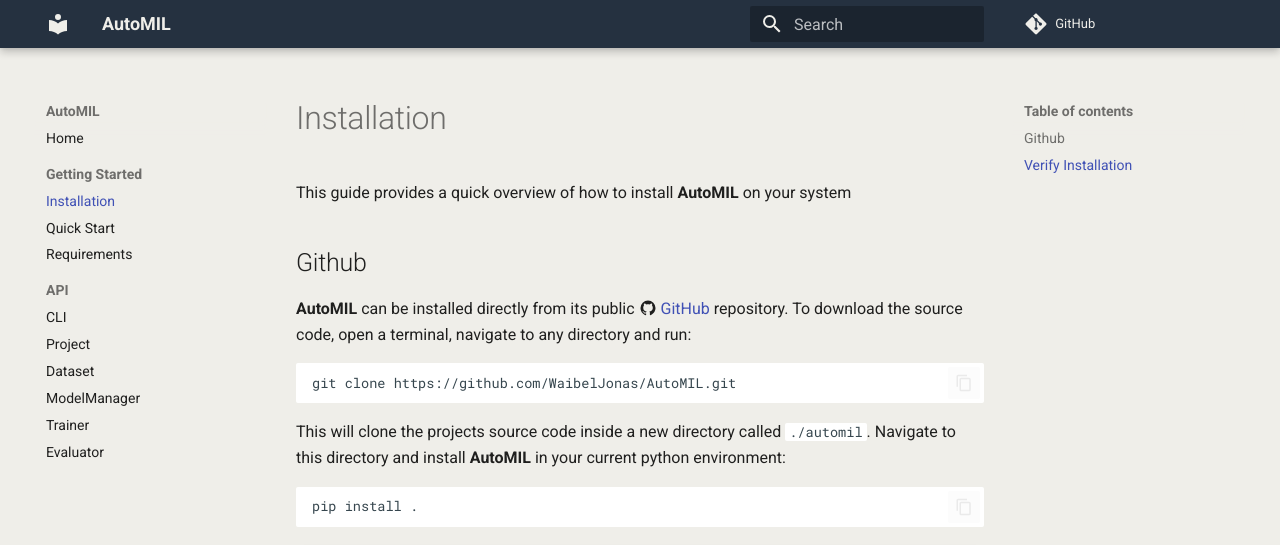
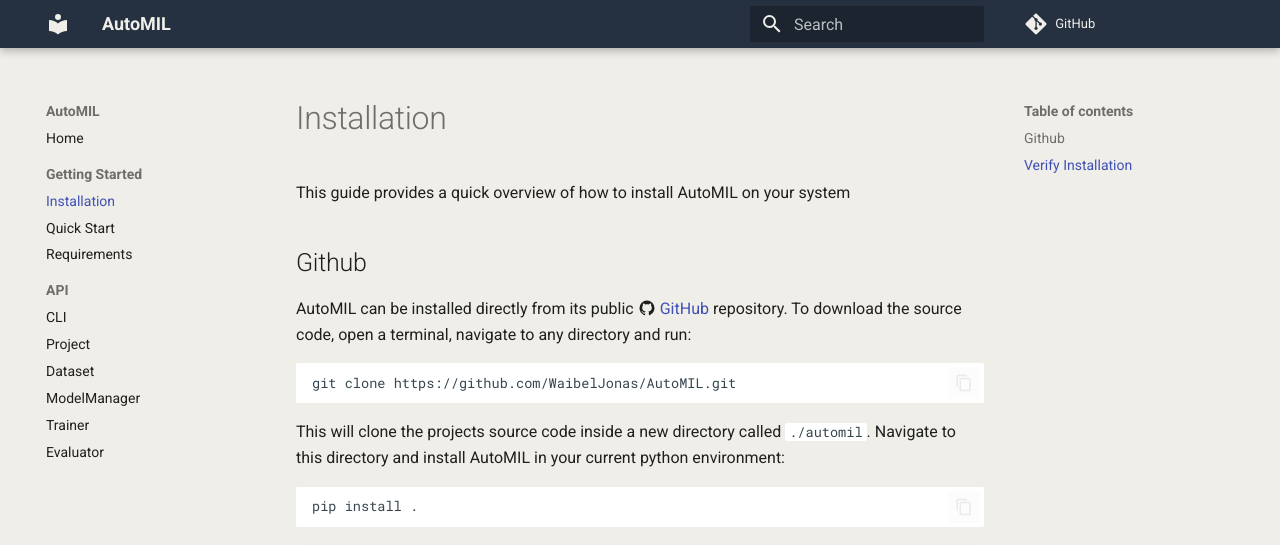
Before and after one commit to frankkramer-lab/AutoMIL, an MkDocs documentation site: the page built from docs/getstarted/installation.md, in a window 1280 px wide and 1287 px high. Shown: the top 545 px of the window. Built offline with MkDocs 1.6.1 and Material for MkDocs 9.7.7, drawn with Linux system fonts in a browser that asks for light colours; comment, search, counter and statistics services are not loaded.

````diff
--- a/docs/getstarted/installation.md
+++ b/docs/getstarted/installation.md
@@ -1,16 +1,16 @@
 # Installation
 
-This guide provides a quick overview of how to install **AutoMIL** on your system
+This guide provides a quick overview of how to install AutoMIL on your system
 
 ## Github
 
-**AutoMIL** can be installed directly from its public :material-github: [GitHub](https://github.com/your/project) repository. To download the source code, open a terminal, navigate to any directory and run:
+AutoMIL can be installed directly from its public :material-github: [GitHub](https://github.com/your/project) repository. To download the source code, open a terminal, navigate to any directory and run:
 
 ```bash
 git clone https://github.com/WaibelJonas/AutoMIL.git
 ```
 
-This will clone the projects source code inside a new directory called `./automil`. Navigate to this directory and install **AutoMIL** in your current python environment:
+This will clone the projects source code inside a new directory called `./automil`. Navigate to this directory and install AutoMIL in your current python environment:
 
 ```bash
 pip install .
--- a/mkdocs.yml
+++ b/mkdocs.yml
@@ -42,11 +42,12 @@ plugins:
             show_signature_annotations: true
             show_root_heading: true
             show_root_full_path: false
-            show_init: true
             show_signature: true
             separate_signature: true
             filters:
               - "!^_"
+            extra:
+              show_init: true
 
 nav:
   - Home: index.md
````
Also changed, not shown: 1 other file.
